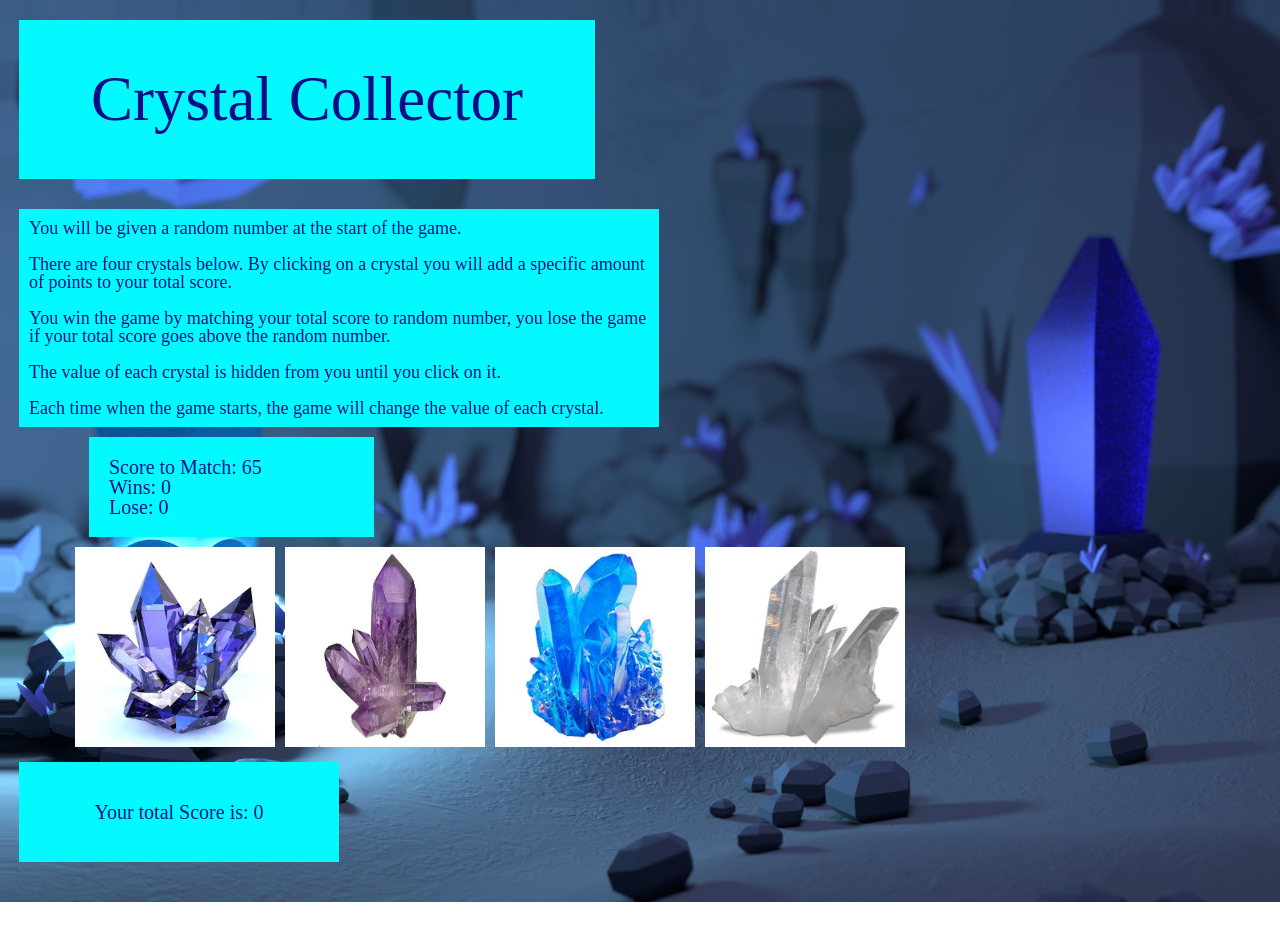
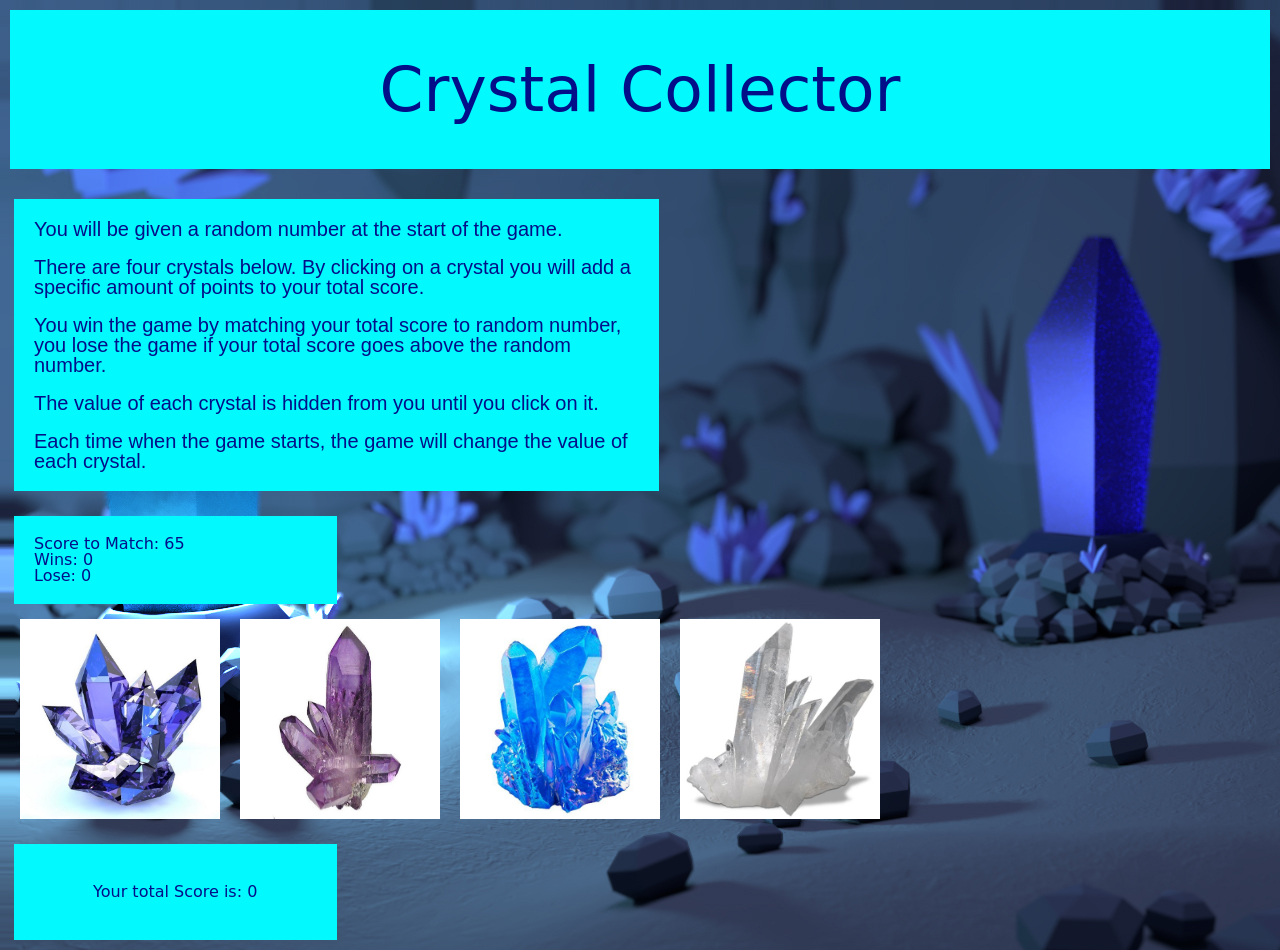
Before and after one commit to JeffOstrom/CrystalHunter, a plain HTML site: page index.html in a window 1280 px wide. Before the commit the page ends 902 px from the top, so only its background shows below. Drawn offline with nearby package versions, Linux system fonts and the light colour scheme; a web font is replaced by a local one.

Commit message:
Game updated CSS/HMTL/Background/UI

```diff
--- a/assets/css/style.css
+++ b/assets/css/style.css
@@ -1,13 +1,14 @@
 body {
 	 background: url("../Images/Cave.jpg");
 	 border-width: 100px;
+     margin: 10px;
     }
 
 /* images sizing*/
 .crystal{
         width: 200px;
         height: 200px;
-        margin: 5px;
+        margin: 10px;
 
 	}
 .crystal img {
@@ -17,26 +18,26 @@ body {
 
 /*Jumbotron header #CF8310*/
 .jumbotron {
-	width: 45%;
-    margin-left: 19px;
-    text-align: center;
     background-color: #02FAFE;
     color: #030F88;
-    margin-top: 20px;
+    margin-top: 0px;
+    text-align: center;
     }
 /* Font size*/
 h1 {
+    font-family: 'Shojumaru', cursive;
 	font-size: 20px;
     }
 
 /* Main instructions game #FCD59A*/
-.instruct {
+#instruct {
 	background-color: #02FAFE;
     width: 50%;
     margin-left: 19px;
     color: #030F88;
     font-size: 18px;
-    padding: 10px;
+    padding: 20px;
+    margin-bottom: 15px;
     }
 
 /* Bottom total score box #2CB07B*/
@@ -46,9 +47,9 @@ h1 {
 	color: #030F88;
 	width: 25%;
     padding: 40px;
-    margin-top: 10px;
+    margin-top: 15px;
     text-align: center;
-    margin-bottom: 40px;
+    margin-bottom: 0px;
     }
 
 #scoreM{
@@ -61,3 +62,12 @@ h1 {
     margin-bottom: 5px;
 
     }
+
+p {
+    font-family: 'Oswald', sans-serif;
+    font-size: 20px;
+    }
+
+h2 {
+    font-family: 'Shojumaru', cursive;
+}
--- a/index.html
+++ b/index.html
@@ -8,6 +8,7 @@
 	<title>Crystal Collector</title>
     <!-- Bootstrap link-->
     <link rel="stylesheet" href="https://maxcdn.bootstrapcdn.com/bootstrap/3.3.7/css/bootstrap.min.css" integrity="sha384-BVYiiSIFeK1dGmJRAkycuHAHRg32OmUcww7on3RYdg4Va+PmSTsz/K68vbdEjh4u" crossorigin="anonymous">
+    <link href="https://fonts.googleapis.com/css?family=Shojumaru" rel="stylesheet">
 
     <!--CSS Link-->
     <link rel="stylesheet" type="text/css" href="assets/css/reset.css">
@@ -24,36 +25,50 @@
     <div class="jumbotron">
       <h1>Crystal Collector</h1>
     </div>
+    <!--Game instructions-->
+    <div class="row">
+        <div class="col-xs-8" id="instruct">
+            <p>You will be given a random number at the start of the game.</p>
 
-    <div class="instruct">
-        <p>You will be given a random number at the start of the game.</p>
             <br>
+
             <p>There are four crystals below. By clicking on a crystal you will add a specific amount of points to your total score.</p>
+
             <br>
+
             <p>You win the game by matching your total score to random number, you lose the game if your total score goes above the random number.</p>
+
             <br>
+
             <p> The value of each crystal is hidden from you until you click on it.</p>
+
             <br>
+
             <p>Each time when the game starts, the game will change the value of each crystal.</p>
         </div>
-
-    <!--body-->
-    <div class="container">
-        <div id= scoreM>
-        <h1>Score to Match: <span id="random"></span></h1>
-        <h1>Wins: <span id="wins">0</span></h1>
-        <h1>Lose: <span id="loses">0</span></h1>
     </div>
 
+    <!--Score board section-->
+    <div class="row">
+        <div class="col-xs-6" id= scoreM>
+            <h2>Score to Match: <span id="random"></span></h2>
+            <h2>Wins: <span id="wins">0</span></h2>
+            <h2>Lose: <span id="loses">0</span></h2>
+        </div>
+    </div>
+    <!--Crystal images in a row-->
     <div class="row">
         <div class="crystal col-xs-3" id="crystal1" data-points="11">1</div>
         <div class="crystal col-xs-3" id="crystal2" data-points="10">2</div>
         <div class="crystal col-xs-3" id="crystal3" data-points="5">3</div>
         <div class="crystal col-xs-3" id="crystal4" data-points="3">4</div>
     </div>
+
+    <!--Total score per game-->
+    <div class="row">
+        <div class="col-xs-6" id="total">
+            <h2>Your total Score is: <span id="yourScore">0</span></h2>
         </div>
-        <div id="total">
-            <h1>Your total Score is: <span id="yourScore">0</span></h1>
     </div>
 
 
```
Also changed, not shown: 1 other file. Lines whose indentation alone changed are shown as unchanged.
